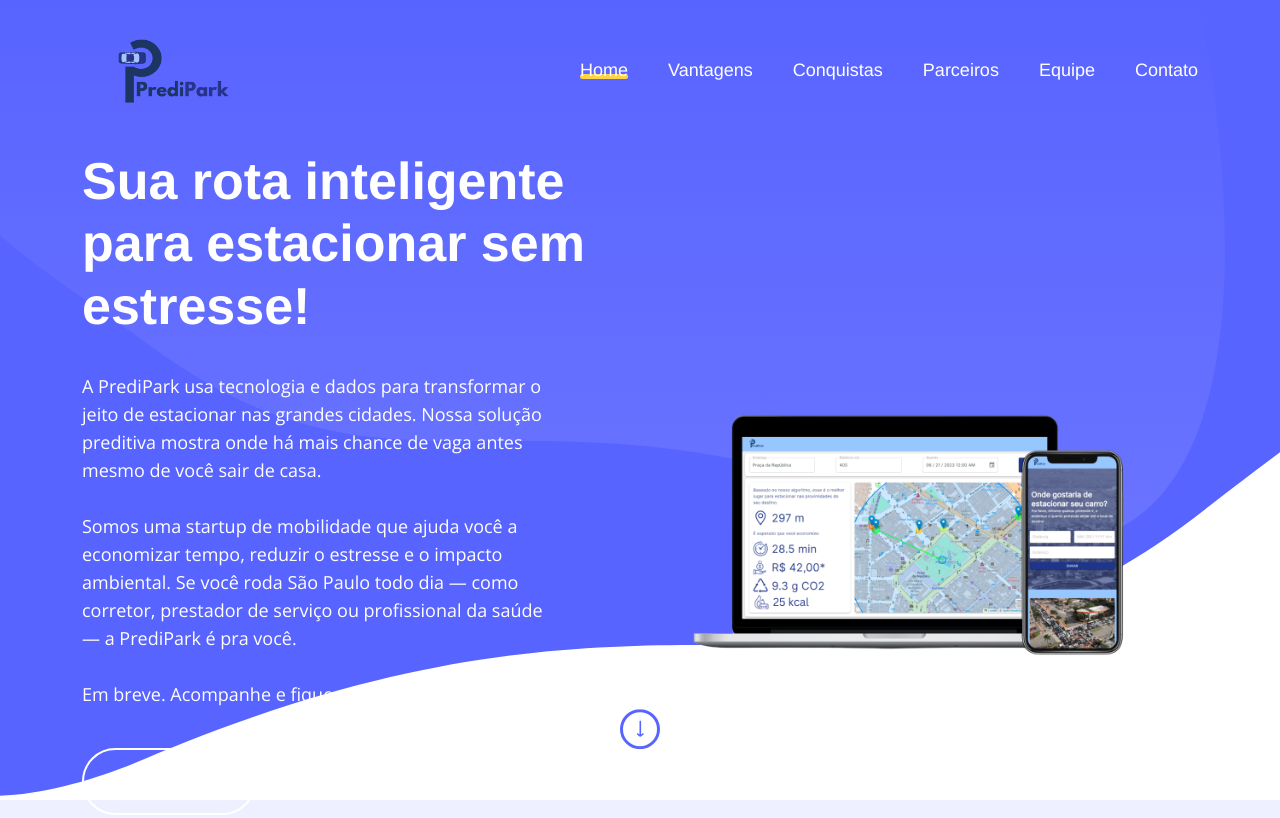
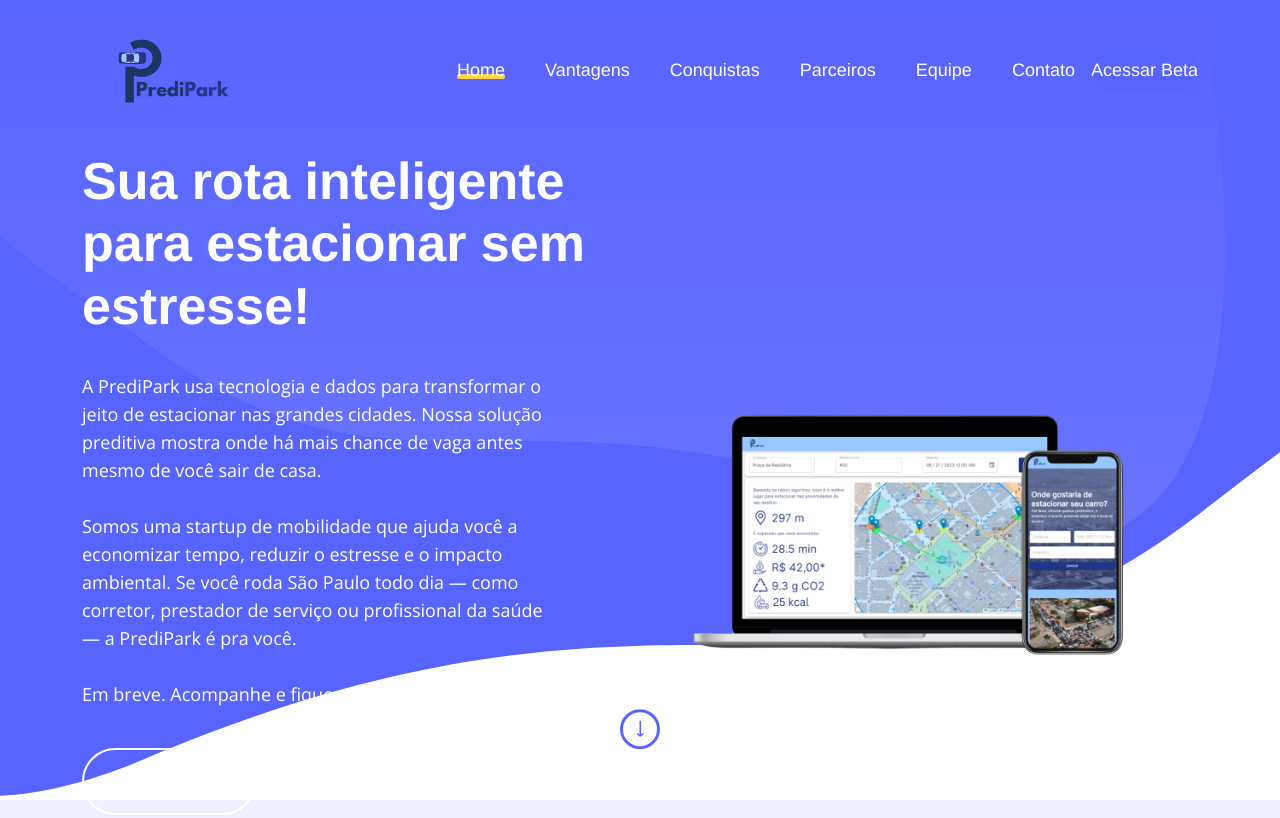
Before and after one commit to PrediPark/landing, a plain HTML site: page index.html in a window 1280 px wide. Shown: the top 818 px of the page. Drawn offline with nearby package versions, Linux system fonts and the light colour scheme.

Commit message:
Update index.html

```diff
--- a/index.html
+++ b/index.html
@@ -83,6 +83,10 @@
 
                   <li class="nav-item">
                     <a class="page-scroll" href="#contato">Contato</a>
+                  </li>
+                  <!-- Botão "Acessar Beta" -->
+                  <li class="nav-item ms-lg-3">
+                    <a class="main-btn btn-hover" href="https://app.predipark.com/" target="_blank" rel="noopener noreferrer" aria-label="Acessar Beta (abre em nova janela)">Acessar Beta</a>
                   </li>
                 </ul>
               </div>
```
